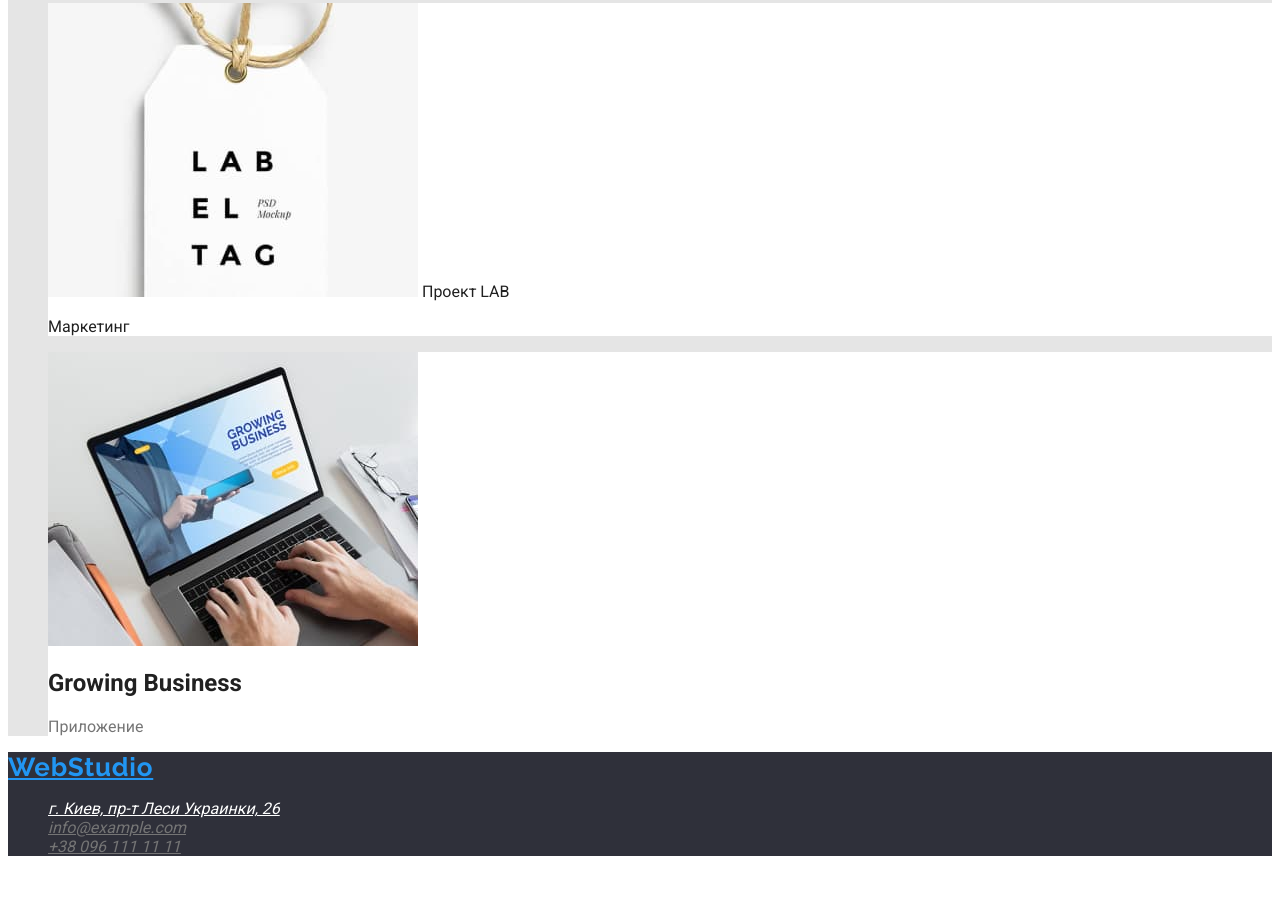
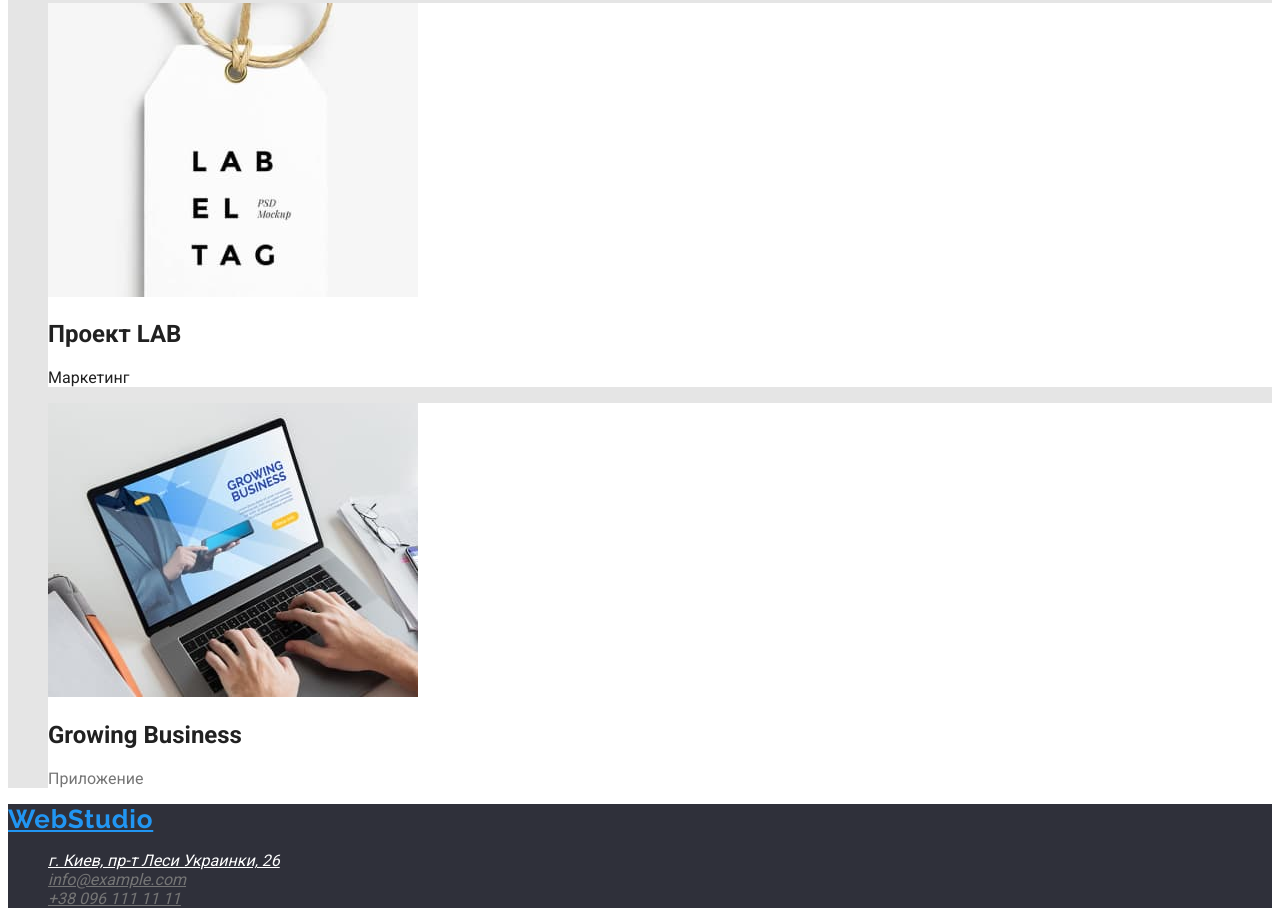
Before and after one commit to nazar2122/goit-markup-hw-02., a plain HTML site: page portfolio.html in a window 1280 px wide. Shown: the part 3074-3998 px from the top of the page. Before the commit the page ends 3946 px from the top, so only its background shows below. Drawn offline with Linux system fonts and the light colour scheme.

Commit message:
Update portfolio.html

```diff
--- a/portfolio.html
+++ b/portfolio.html
@@ -95,7 +95,7 @@
           </li>
           <li class="list-items">
             <img src="./images/img.8.jpg" alt="Проект LAB" width="370" />
-            <h2class="heading">Проект LAB</h2>
+            <h2 class="heading">Проект LAB</h2>
             <p>Маркетинг</p>
           </li>
           <li class="list-items">
```
